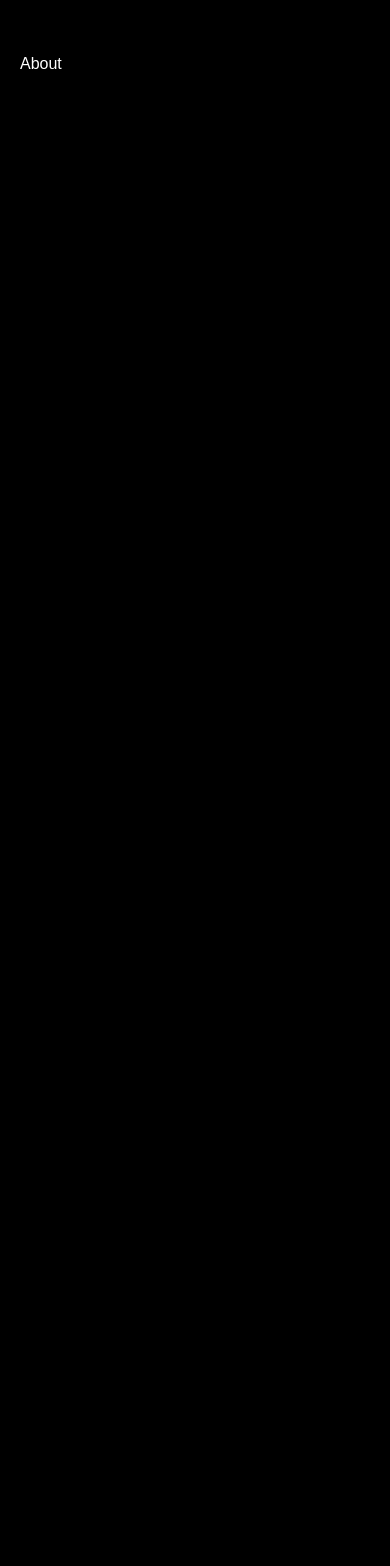
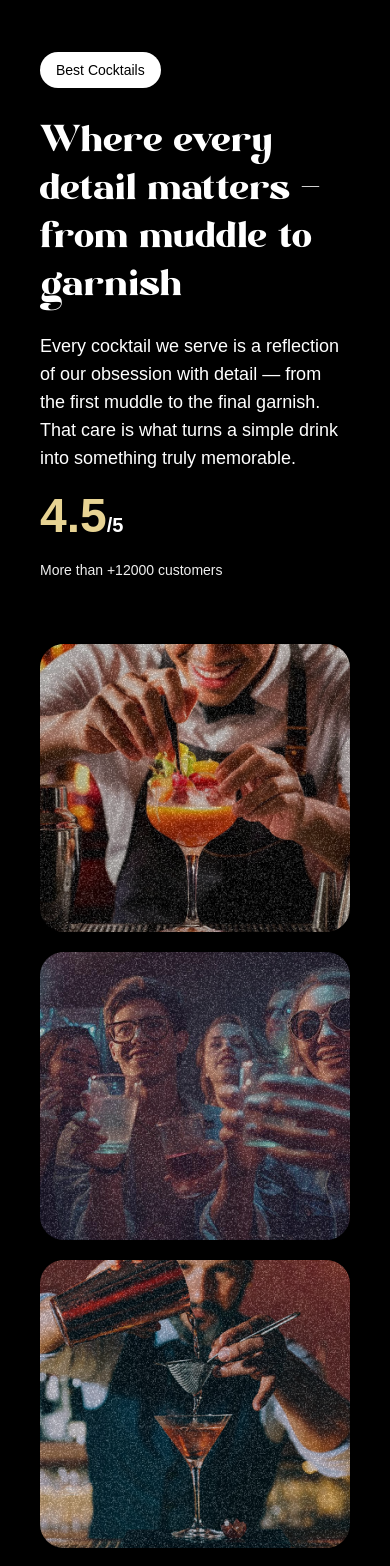
Before and after one commit to devsujalpatel/Mojito-Cocktail, a React (Vite) app: page / in a window 390 px wide. Shown: the part 1920-3486 px from the top of the page. Before the commit the page ends 2704 px from the top, so only its background shows below. Built offline with nearby package versions, Linux system fonts and the light colour scheme; a web font is replaced by a local one.

Commit message:
implement about section

```diff
--- a/src/components/About.jsx
+++ b/src/components/About.jsx
@@ -1,8 +1,100 @@
+import gsap from "gsap";
+import { SplitText } from "gsap/all";
+import { useGSAP } from "@gsap/react";
 
 const About = () => {
+  useGSAP(() => {
+    const titleSplit = SplitText.create("#about h2", {
+      type: "words",
+    });
+
+    const scrollTimeline = gsap.timeline({
+      scrollTrigger: {
+        trigger: "#about",
+        start: "top center",
+      },
+    });
+
+    scrollTimeline
+      .from(titleSplit.words, {
+        opacity: 0,
+        duration: 1,
+        yPercent: 100,
+        ease: "expo.out",
+        stagger: 0.02,
+      })
+      .from(
+        ".top-grid div, .bottom-grid div",
+        {
+          opacity: 0,
+          duration: 1,
+          ease: "power1.inOut",
+          stagger: 0.04,
+        },
+        "-=0.5"
+      );
+  });
+
   return (
-    <div id="about">About</div>
-  )
-}
+    <div id="about">
+      <div className="mb-16 md:px-0 px-5">
+        <div className="content">
+          <div className="md:col-span-8">
+            <p className="badge">Best Cocktails</p>
+            <h2>
+              Where every detail matters <span className="text-white">-</span>
+              from muddle to garnish
+            </h2>
+          </div>
 
-export default About
+          <div className="sub-content">
+            <p>
+              Every cocktail we serve is a reflection of our obsession with
+              detail — from the first muddle to the final garnish. That care is
+              what turns a simple drink into something truly memorable.
+            </p>
+
+            <div>
+              <p className="md:text-3xl text-xl font-bold">
+                <span>4.5</span>/5
+              </p>
+              <p className="text-sm text-white-100">
+                More than +12000 customers
+              </p>
+            </div>
+          </div>
+        </div>
+      </div>
+
+      <div className="top-grid">
+        <div className="md:col-span-3">
+          <div className="noisy" />
+          <img src="/images/abt1.png" alt="grid-img-1" />
+        </div>
+
+        <div className="md:col-span-6">
+          <div className="noisy" />
+          <img src="/images/abt2.png" alt="grid-img-2" />
+        </div>
+
+        <div className="md:col-span-3">
+          <div className="noisy" />
+          <img src="/images/abt5.png" alt="grid-img-5" />
+        </div>
+      </div>
+
+      <div className="bottom-grid">
+        <div className="md:col-span-8">
+          <div className="noisy" />
+          <img src="/images/abt3.png" alt="grid-img-3" />
+        </div>
+
+        <div className="md:col-span-4">
+          <div className="noisy" />
+          <img src="/images/abt4.png" alt="grid-img-4" />
+        </div>
+      </div>
+    </div>
+  );
+};
+export default About;
```
